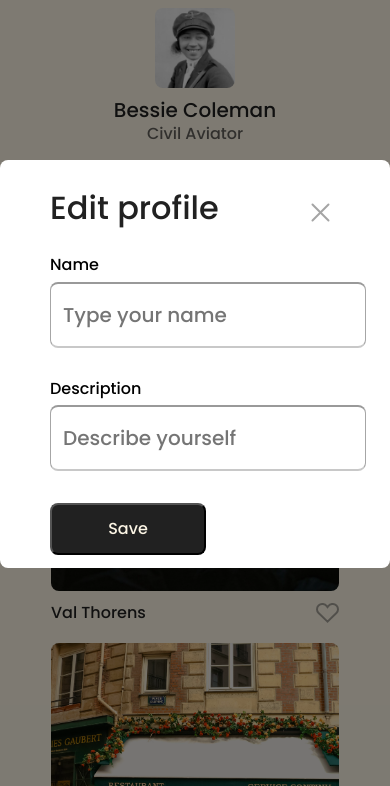
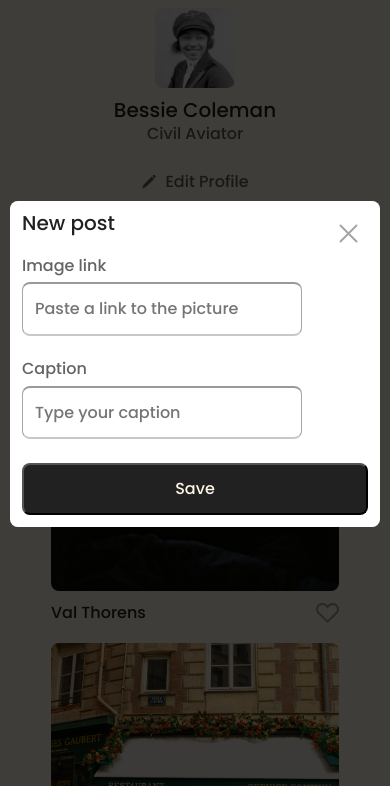
Before and after one commit to ShadowReaper-35/se_project_spots, a plain HTML site: page index.html in a window 390 px wide. Shown: the part 58-844 px from the top of the page. Drawn offline with Linux system fonts and the light colour scheme.

Commit message:
modal style media query

```diff
--- a/blocks/modal.css
+++ b/blocks/modal.css
@@ -60,13 +60,17 @@
 .modal__form {
   display: flex;
   flex-direction: column;
-  /* max-width: 630px; */
   margin: 0;
   padding: 0;
 }
 
 .modal__label {
   margin: 0 0 32px;
+  font-family: Poppins, Arial, Helvetica, sans-serif;
+  font-weight: 500;
+  font-size: 16px;
+  line-height: 1.1;
+  color: rgba(33, 33, 33, 0.7);
 }
 
 .modal__input {
@@ -82,7 +86,7 @@
   font-family: Poppins, Arial, Helvetica, sans-serif;
   font-weight: 500;
   font-size: 20px;
-  line-height: 1;
+  line-height: 1.1;
   letter-spacing: 0%;
 }
 
@@ -113,3 +117,39 @@
   margin-top: auto;
   margin-right: auto;
 }
+
+@media screen and (max-width: 400px) {
+  .modal__container {
+    margin: 10px;
+    padding: 12px;
+  }
+
+  .modal__close-btn {
+    top: 12px;
+    right: 12px;
+  }
+
+  .modal__title {
+    margin: 0 0 24px;
+    font-size: 20px;
+  }
+
+  .modal__label {
+    margin: 0 0 24px;
+  }
+
+  .modal__input {
+    font-size: 16px;
+    max-width: 254px;
+    width: 100%;
+  }
+
+  .modal::placeholder {
+    font-size: 16px;
+  }
+
+  .modal__submit-btn {
+    width: 100%;
+    margin: auto;
+  }
+}
--- a/index.html
+++ b/index.html
@@ -139,6 +139,33 @@
           </form>
         </div>
       </div>
+      <div class="modal modal_is-opened">
+        <div class="modal__container">
+          <button class="modal__close-btn"></button>
+          <h2 class="modal__title">New post</h2>
+          <form class="modal__form">
+            <label for="image-link" class="modal__label">
+              Image link
+              <input
+                id="image-link"
+                type="text"
+                class="modal__input"
+                placeholder="Paste a link to the picture"
+              />
+            </label>
+            <label for="caption" class="modal__label">
+              Caption
+              <input
+                id="caption"
+                type="text"
+                class="modal__input"
+                placeholder="Type your caption"
+              />
+            </label>
+            <button type="submit" class="modal__submit-btn">Save</button>
+          </form>
+        </div>
+      </div>
     </div>
   </body>
 </html>
```
